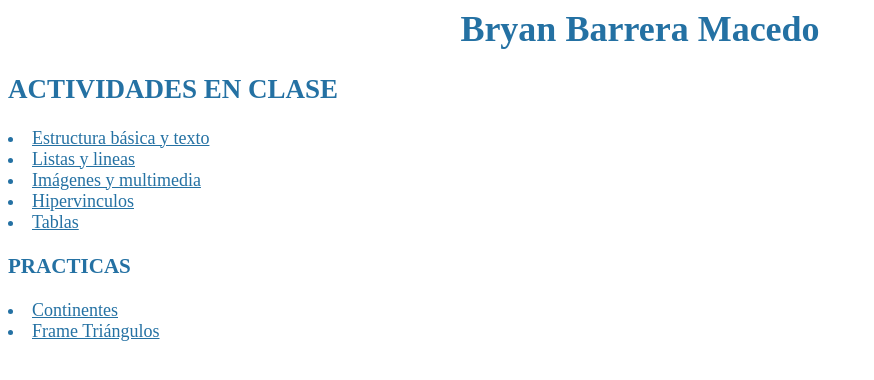
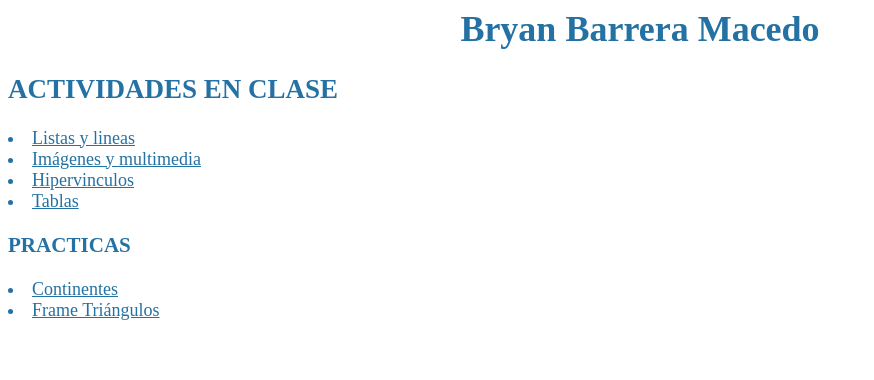
Before and after one commit to barrera234/fin, a plain HTML site: page menu3.html in a window 1280 px wide. Shown: the whole page, without its empty margins (0-874 px from the left). Drawn offline with Linux system fonts and the light colour scheme.

Commit message:
Add files via upload

```diff
--- a/menu3.html
+++ b/menu3.html
@@ -11,7 +11,6 @@
 </header>
 
 <h2>ACTIVIDADES EN CLASE</h2>
-        <li><a href="https://logitech14.github.io/estructura-basia/"  target="principal">Estructura b&aacutesica y texto</a><br></li><font>
 
 <li><a href="https://issa9002.github.io/lyl/"  target="principal">Listas y lineas</a><br></li>
 
```
